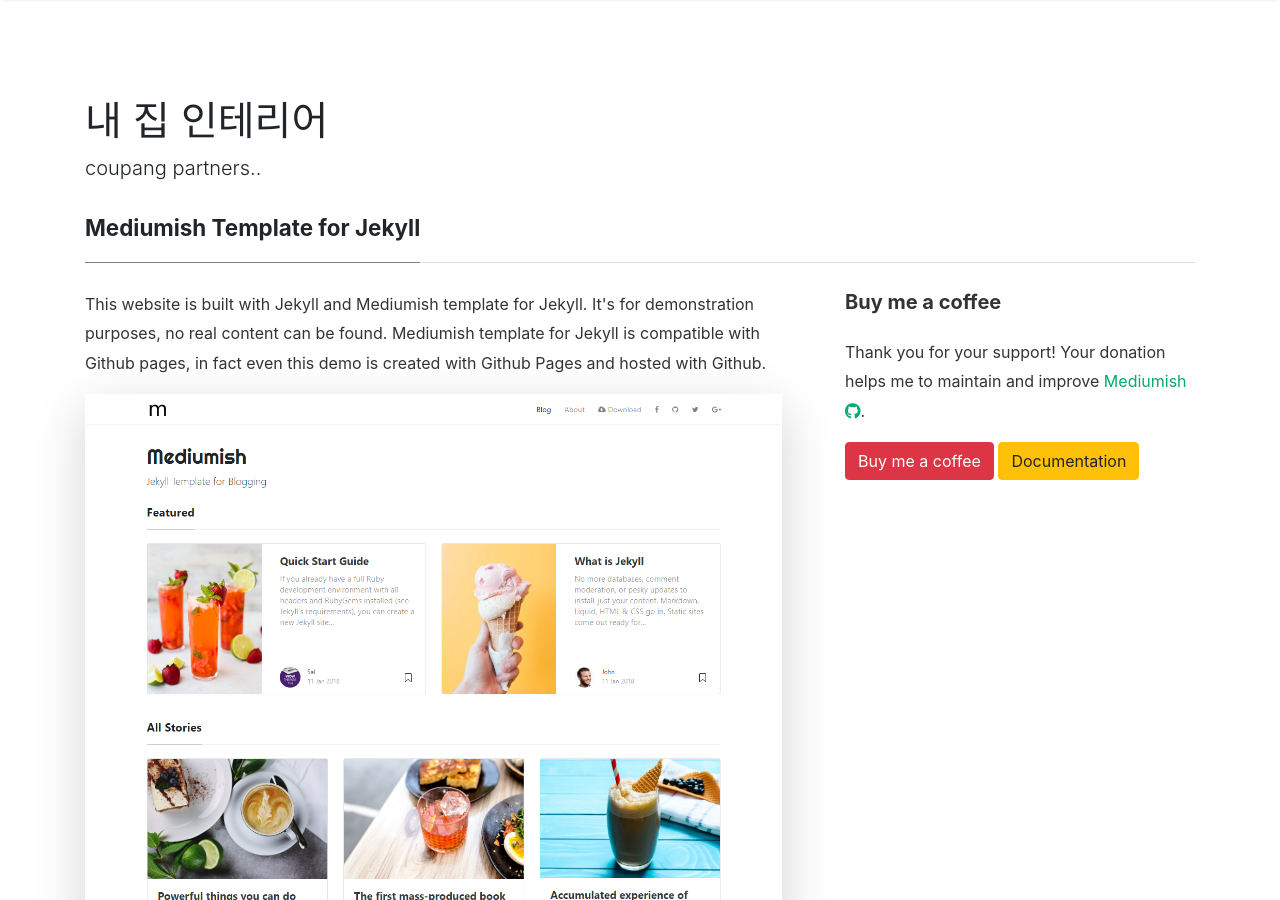
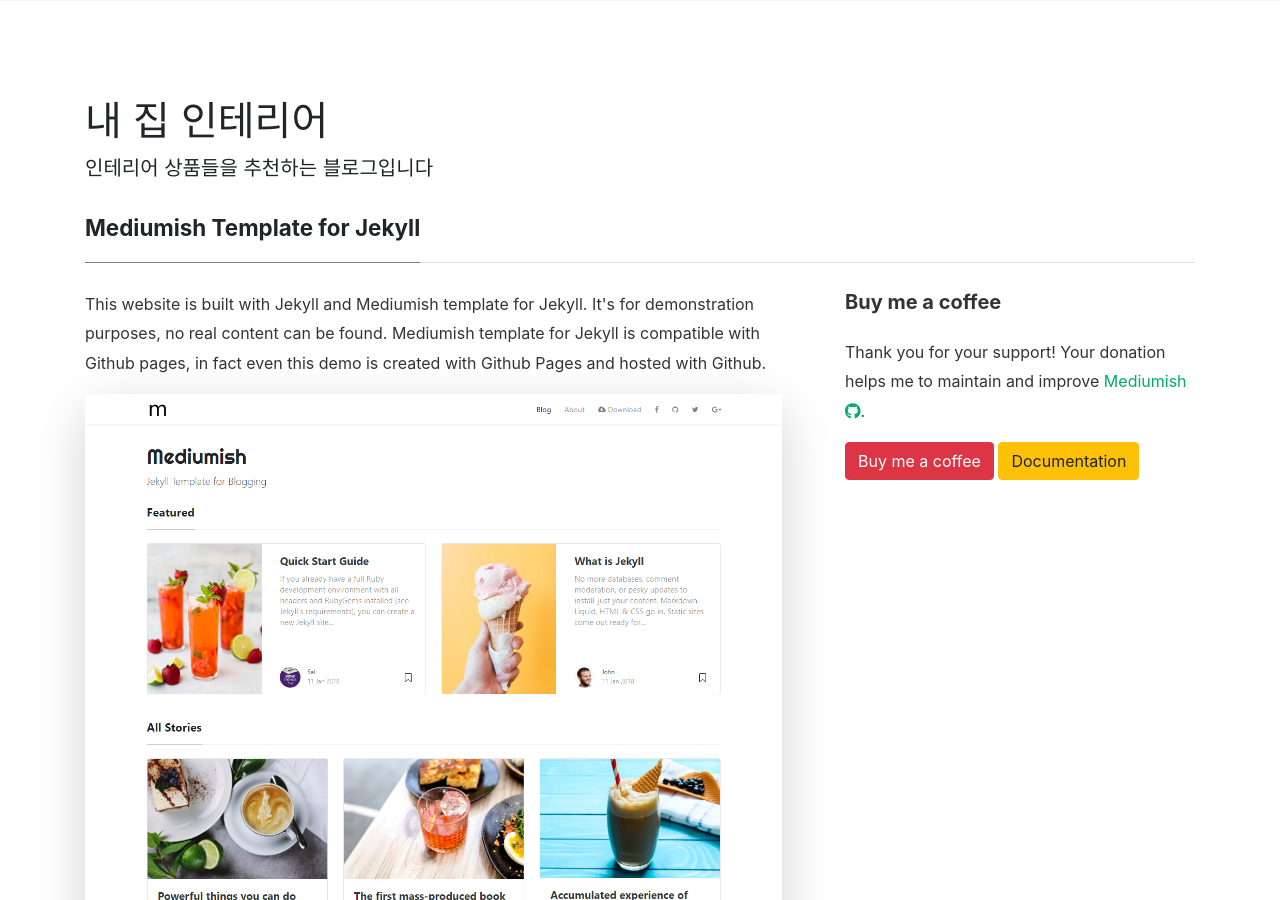
Before and after one commit to rlaqhdghks23/fun_blog, a Jekyll site: the page built from _pages/about.md, in a window 1280 px wide and 900 px high. Built offline with Jekyll 4.4.1, drawn with Linux system fonts in a browser that asks for light colours; nearby versions of some CDN libraries; comment, search, counter and statistics services are not loaded.

Commit message:
Update _config.yml

```diff
--- a/_config.yml
+++ b/_config.yml
@@ -1,7 +1,7 @@
 # Site
 name: "내 집 인테리어"
 title: "내 집 인테리어"
-description: "coupang partners.."
+description: "인테리어 상품들을 추천하는 블로그입니다"
 logo: 'assets/images/logo.png'
 favicon: 'assets/images/logo.png'
 baseurl: /fun_blog
```
